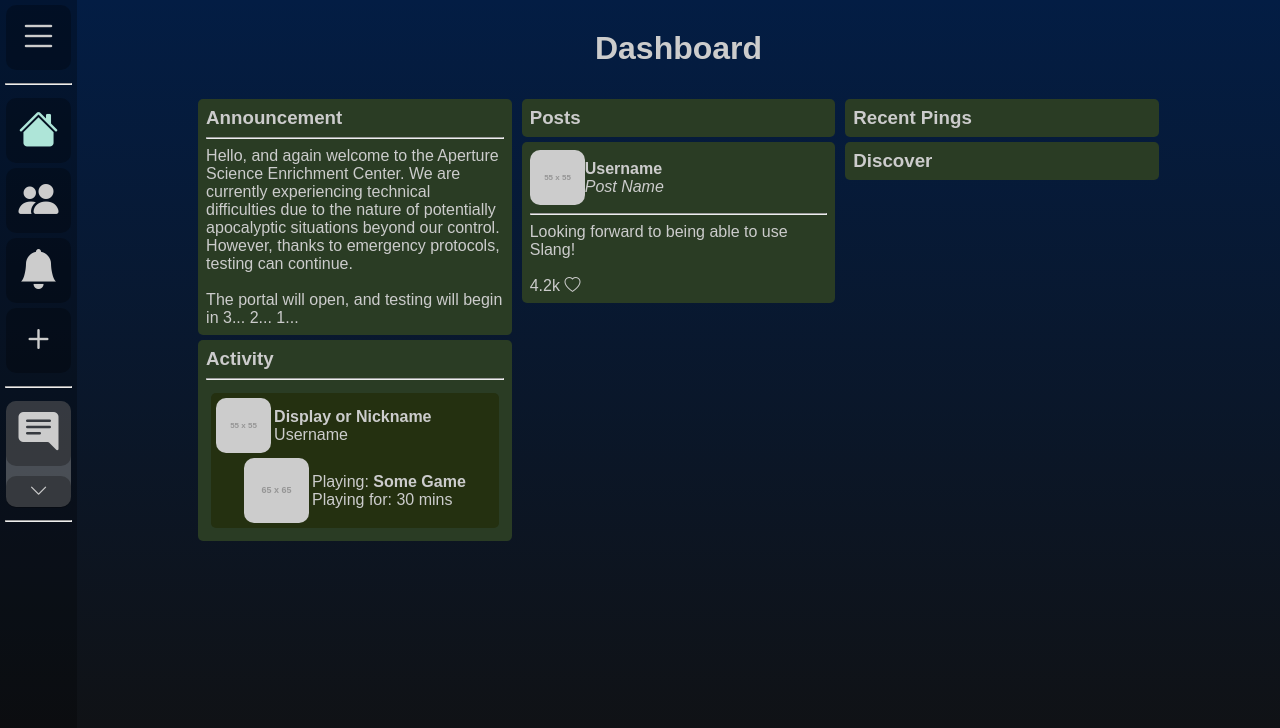
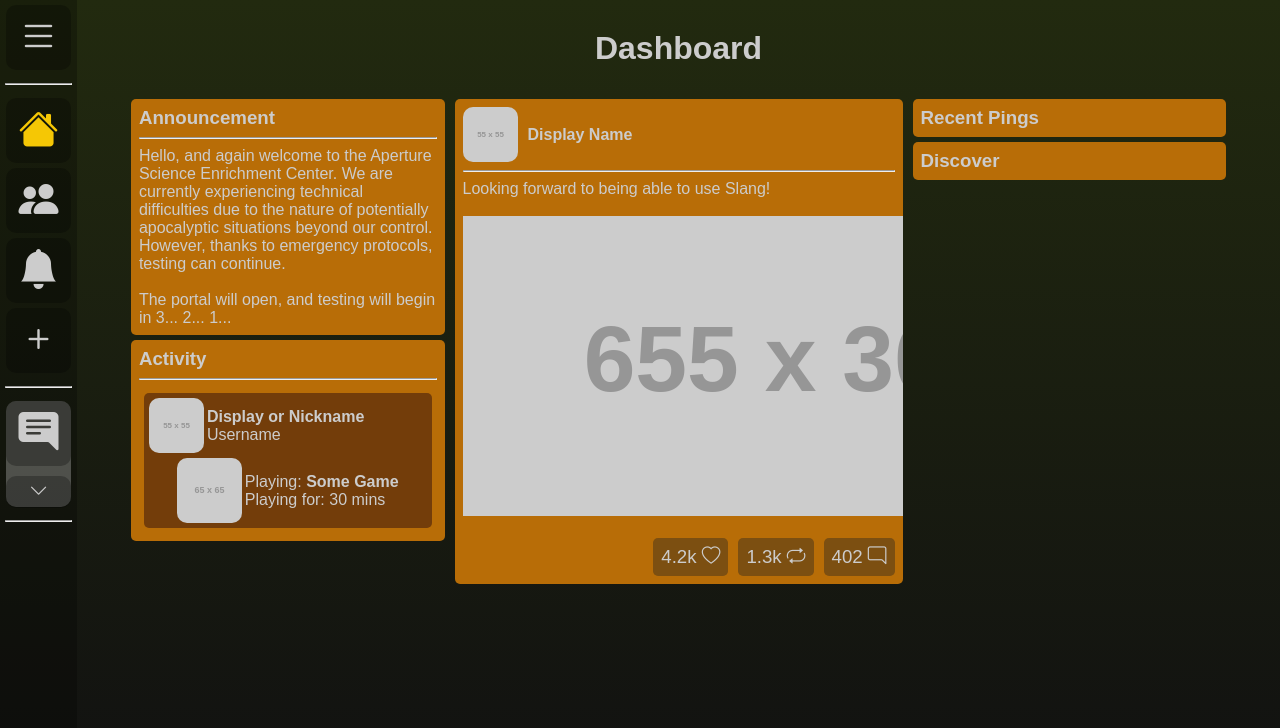
Before and after one commit to Animus-Surge/slang, a Nuxt app in the folder slang_frontend/: page / in a window 1280 px wide. Shown: the top 728 px of the page. Built offline with nearby package versions, Linux system fonts and the light colour scheme.

Commit message:
Dashboard work, retheme

```diff
--- a/slang_frontend/assets/vars.css
+++ b/slang_frontend/assets/vars.css
@@ -3,13 +3,13 @@
     --text-dark: #ccc;
     --text-light: #111;
 
-    --text-link-hover: #aee5d8;
-    --text-link: #7be0ad;
+    --text-link-hover: #f5c705;
+    --text-link: #ccc;
 
-    --theme1-color-1: #7be0ad;
-    --theme1-color-2: #aee5d8;
-    --theme1-color-3: #243010;
-    --theme1-color-4: #2a3c24;
-    --theme1-color-5: #031d44;
+    --theme1-color-1: #fbc200;
+    --theme1-color-2: #7d7530;
+    --theme1-color-3: #733d0a;
+    --theme1-color-4: #b86d07;
+    --theme1-color-5: #222a0f;
 
 }
--- a/slang_frontend/pages/index.vue
+++ b/slang_frontend/pages/index.vue
@@ -44,15 +44,11 @@ onMounted(() => activeId.value = -1)
 				</div>
 			</div>
 			<div class="vert-group">
-				<div class="card">
-					<h3>Posts</h3>
-				</div>
 				<div class="card post">
 					<div class="header">
 						<img class="icon" src="https://placehold.co/55x55" />
 						<p>
-							<strong>Username</strong><br>
-							<i>Post Name</i>
+							<strong>Display Name</strong><br>
 						</p>
 					</div>
 					<hr>
@@ -60,8 +56,15 @@ onMounted(() => activeId.value = -1)
 						Looking forward to being able to use Slang!
 					</p>
 					<br>
+					<div class="image-group">
+						<img class="thumb" src="https://placehold.co/655x300" width="655"/>
+						<!--TODO: maybe make a cool looking placeholder image?-->
+					</div>
+					<br>
 					<div class="stats">
-						<a class="stat-likes"><span id="post-xyz-likes">4.2k</span> <i class="bi bi-heart"></i></a>
+						<a class="stat stat-likes"><span id="post-xyz-likes">4.2k</span> <i class="bi bi-heart"></i></a>
+						<a class="stat stat-reposts"><span id="post-xyz-rep">1.3k</span> <i class="bi bi-repeat"></i></a>
+						<a class="stat stat-comments"><span id="post-xyz-com">402</span> <i class="bi bi-chat-right"></i></a>
 					</div>
 				</div>
 			</div>
@@ -85,15 +88,36 @@ div.header {
 	display: flex;
 	flex-direction: row;
 	align-items: center;
+	gap: 10px;
 }
 
 div.stats {
+	display: flex;
+	flex-direction: row;
+	gap: 10px;
+	justify-content: flex-end;
+}
 
+a.stat {
+	text-decoration: none;
+	font-size: 14pt;
+	background-color: #2226;
+	padding: 8px;
+	border-radius: 5px;
+	transition-property: color, background;
+	transition-duration: 100ms;
+}
+
+a.stat:hover {
+	background-color: #2229;
+	cursor: pointer;
 }
 
 a.stat-likes:hover {
 	color: #f33;
-	text-decoration: none;
+}
+a.stat-reposts:hover {
+	color: #3f3;
 }
 
 /**Activity card */
@@ -152,7 +176,7 @@ div.content h2 {
 
 div.grid {
 	display: grid;
-	grid-template-columns: 35% 35% 35%;
+	grid-template-columns: 35% 50% 35%;
 	justify-content: center;
 	gap: 10px;
 	width: 100%;
```
Also changed, not shown: slang_frontend/components/dashboard/SlangPost.vue (renamed from slang_frontend/components/SlangPost.vue).
